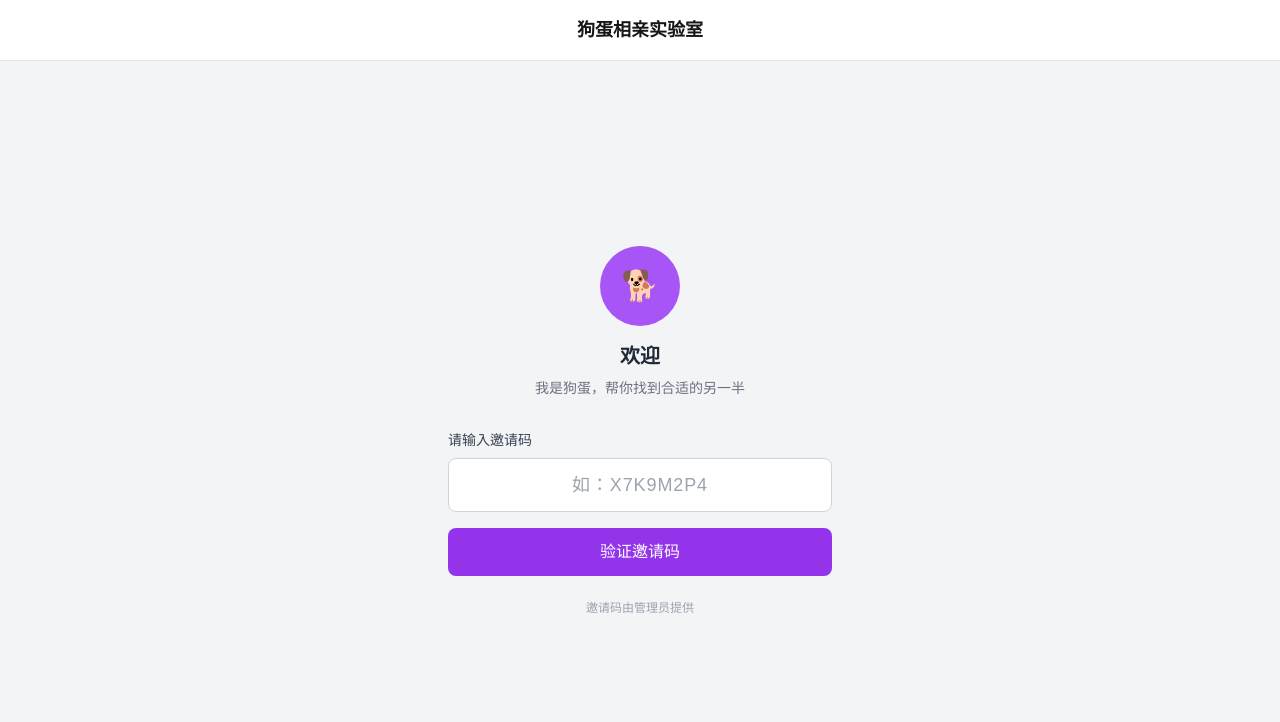
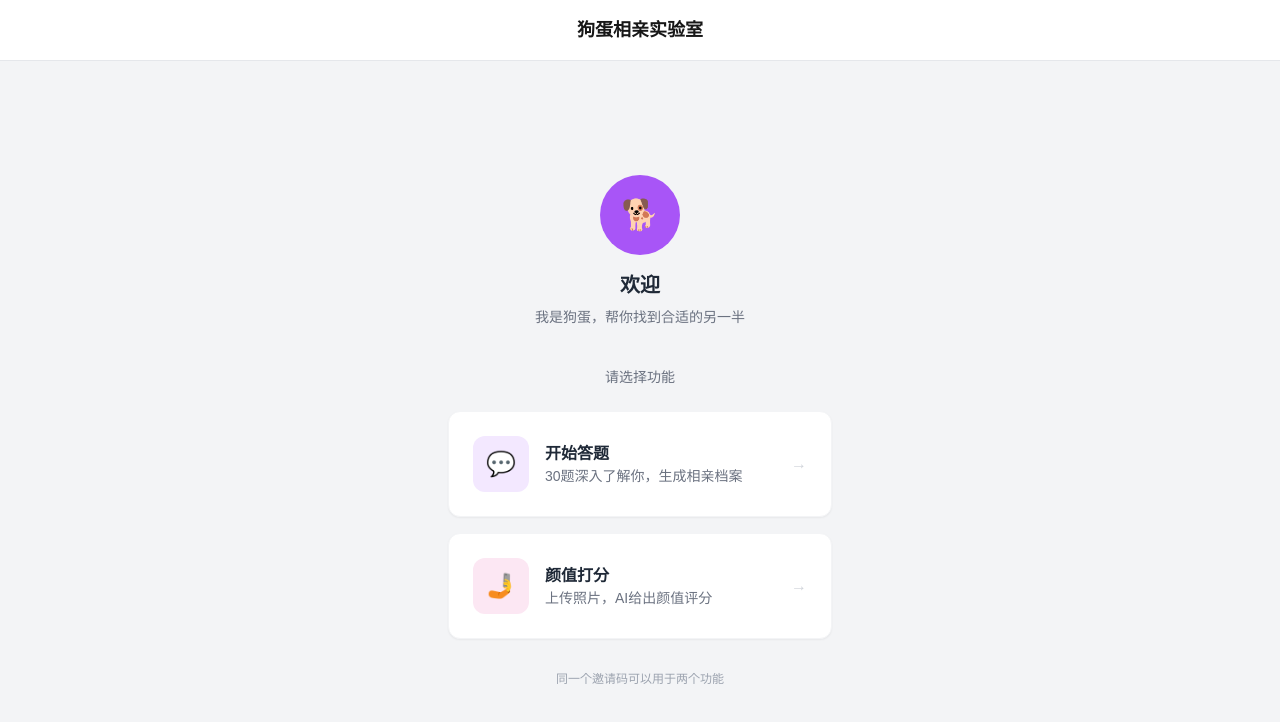
Before and after one commit to LOWLOW152/ai-dating-web, a Next.js app: page / in a window 1280 px wide. Shown: the top 722 px of the page. Built offline with nearby package versions, Linux system fonts and the light colour scheme.

Commit message:
feat: 首页先选功能再填邀请码
- 首页显示两个功能入口卡片

- 选择功能后再输入邀请码

- 同一个邀请码可用于答题和颜值打分

```diff
--- a/src/app/page.tsx
+++ b/src/app/page.tsx
@@ -3,14 +3,16 @@
 import { useState } from 'react';
 import { useRouter } from 'next/navigation';
 
+type Mode = null | 'chat' | 'beauty';
+
 export default function InvitePage() {
   const router = useRouter();
+  const [mode, setMode] = useState<Mode>(null);
   const [code, setCode] = useState('');
   const [loading, setLoading] = useState(false);
   const [error, setError] = useState('');
-  const [validated, setValidated] = useState(false);
 
-  async function handleValidate(e: React.FormEvent) {
+  async function handleSubmit(e: React.FormEvent) {
     e.preventDefault();
     setError('');
 
@@ -32,7 +34,12 @@ export default function InvitePage() {
 
       if (data.success) {
         localStorage.setItem('inviteCode', code.trim().toUpperCase());
-        setValidated(true);
+        // 根据选择的功能跳转
+        if (mode === 'chat') {
+          router.push('/chat');
+        } else if (mode === 'beauty') {
+          router.push('/beauty-score');
+        }
       } else {
         setError(data.error || '邀请码无效');
       }
@@ -43,14 +50,8 @@ export default function InvitePage() {
     setLoading(false);
   }
 
-  function goToChat() {
-    router.push('/chat');
-  }
-
-  function goToBeautyScore() {
-    router.push('/beauty-score');
-  }
-
+  // 选择功能页面
+  if (!mode) {
     return (
       <div className="min-h-screen bg-gray-100 flex flex-col">
         {/* 顶部 */}
@@ -58,11 +59,10 @@ export default function InvitePage() {
           <h1 className="text-lg font-semibold">狗蛋相亲实验室</h1>
         </div>
 
-      {/* 主要内容 */}
         <div className="flex-1 flex flex-col items-center justify-center px-6">
           <div className="w-full max-w-sm">
             {/* Logo区域 */}
-          <div className="text-center mb-8">
+            <div className="text-center mb-10">
               <div className="w-20 h-20 bg-purple-500 rounded-full mx-auto mb-4 flex items-center justify-center">
                 <span className="text-3xl">🐕</span>
               </div>
@@ -70,9 +70,81 @@ export default function InvitePage() {
               <p className="text-sm text-gray-500">我是狗蛋，帮你找到合适的另一半</p>
             </div>
 
-          {!validated ? (
-            /* 邀请码输入 */
-            <form onSubmit={handleValidate} className="space-y-4">
+            <p className="text-center text-sm text-gray-500 mb-6">请选择功能</p>
+
+            {/* 两个入口 - 上下排列 */}
+            <div className="space-y-4">
+              <button
+                onClick={() => setMode('chat')}
+                className="w-full bg-white rounded-xl shadow-sm p-6 hover:shadow-md transition-shadow border border-gray-100 flex items-center gap-4"
+              >
+                <div className="w-14 h-14 bg-purple-100 rounded-xl flex items-center justify-center flex-shrink-0">
+                  <span className="text-2xl">💬</span>
+                </div>
+                <div className="text-left flex-1">
+                  <h3 className="font-semibold text-gray-800">开始答题</h3>
+                  <p className="text-sm text-gray-500">30题深入了解你，生成相亲档案</p>
+                </div>
+                <span className="text-gray-300">→</span>
+              </button>
+
+              <button
+                onClick={() => setMode('beauty')}
+                className="w-full bg-white rounded-xl shadow-sm p-6 hover:shadow-md transition-shadow border border-gray-100 flex items-center gap-4"
+              >
+                <div className="w-14 h-14 bg-pink-100 rounded-xl flex items-center justify-center flex-shrink-0">
+                  <span className="text-2xl">🤳</span>
+                </div>
+                <div className="text-left flex-1">
+                  <h3 className="font-semibold text-gray-800">颜值打分</h3>
+                  <p className="text-sm text-gray-500">上传照片，AI给出颜值评分</p>
+                </div>
+                <span className="text-gray-300">→</span>
+              </button>
+            </div>
+
+            <p className="text-xs text-gray-400 text-center mt-8">
+              同一个邀请码可以用于两个功能
+            </p>
+          </div>
+        </div>
+      </div>
+    );
+  }
+
+  // 输入邀请码页面
+  return (
+    <div className="min-h-screen bg-gray-100 flex flex-col">
+      {/* 顶部 */}
+      <div className="bg-white px-4 py-4 flex items-center justify-center border-b">
+        <h1 className="text-lg font-semibold">狗蛋相亲实验室</h1>
+      </div>
+
+      <div className="flex-1 flex flex-col items-center justify-center px-6">
+        <div className="w-full max-w-sm">
+          {/* 返回按钮 */}
+          <button
+            onClick={() => setMode(null)}
+            className="text-gray-400 text-sm mb-6 hover:text-gray-600 flex items-center gap-1"
+          >
+            ← 返回选择
+          </button>
+
+          {/* 当前选择的功能 */}
+          <div className="bg-white rounded-xl p-4 mb-6 flex items-center gap-3 border border-gray-100">
+            <div className={`w-10 h-10 rounded-lg flex items-center justify-center ${
+              mode === 'chat' ? 'bg-purple-100' : 'bg-pink-100'
+            }`}>
+              <span>{mode === 'chat' ? '💬' : '🤳'}</span>
+            </div>
+            <div>
+              <p className="text-xs text-gray-400">已选择</p>
+              <p className="font-medium">{mode === 'chat' ? '开始答题' : '颜值打分'}</p>
+            </div>
+          </div>
+
+          {/* 邀请码输入 */}
+          <form onSubmit={handleSubmit} className="space-y-4">
             <div>
               <label className="block text-sm font-medium text-gray-700 mb-2">
                 请输入邀请码
@@ -93,51 +165,18 @@ export default function InvitePage() {
             <button
               type="submit"
               disabled={loading}
-                className="w-full bg-purple-600 text-white py-3 rounded-lg font-medium hover:bg-purple-700 disabled:bg-gray-400"
+              className={`w-full text-white py-3 rounded-lg font-medium disabled:bg-gray-400 ${
+                mode === 'chat'
+                  ? 'bg-purple-600 hover:bg-purple-700'
+                  : 'bg-pink-500 hover:bg-pink-600'
+              }`}
             >
-                {loading ? '验证中...' : '验证邀请码'}
+              {loading ? '验证中...' : '开始'}
             </button>
           </form>
-          ) : (
-            /* 两个入口 */
-            <div className="space-y-4">
-              <p className="text-center text-sm text-gray-500 mb-4">
-                邀请码验证成功，请选择功能
-              </p>
-
-              <button
-                onClick={goToChat}
-                className="w-full bg-purple-600 text-white py-4 rounded-lg font-medium hover:bg-purple-700 flex items-center justify-center gap-2"
-              >
-                <span className="text-xl">💬</span>
-                <div className="text-left">
-                  <div className="font-semibold">开始答题</div>
-                  <div className="text-xs opacity-80">30题深入了解你</div>
-                </div>
-              </button>
-
-              <button
-                onClick={goToBeautyScore}
-                className="w-full bg-pink-500 text-white py-4 rounded-lg font-medium hover:bg-pink-600 flex items-center justify-center gap-2"
-              >
-                <span className="text-xl">🤳</span>
-                <div className="text-left">
-                  <div className="font-semibold">颜值打分</div>
-                  <div className="text-xs opacity-80">上传照片获取评价</div>
-                </div>
-              </button>
-
-              <button
-                onClick={() => setValidated(false)}
-                className="w-full text-gray-400 text-sm py-2 hover:text-gray-600"
-              >
-                ← 更换邀请码
-              </button>
-            </div>
-          )}
 
           <p className="text-xs text-gray-400 text-center mt-6">
-            邀请码由管理员提供
+            邀请码由管理员提供，可重复使用
           </p>
         </div>
       </div>
```
Lines whose indentation alone changed are shown as unchanged.
